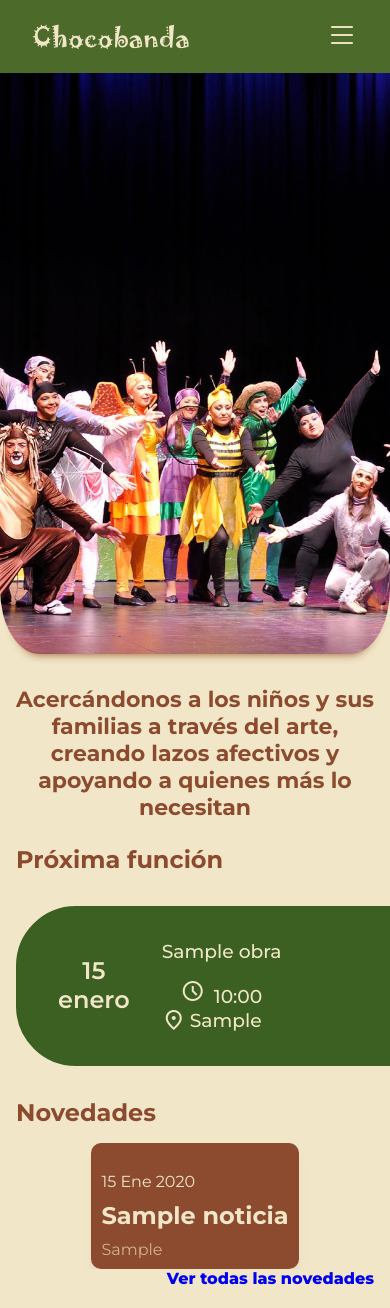
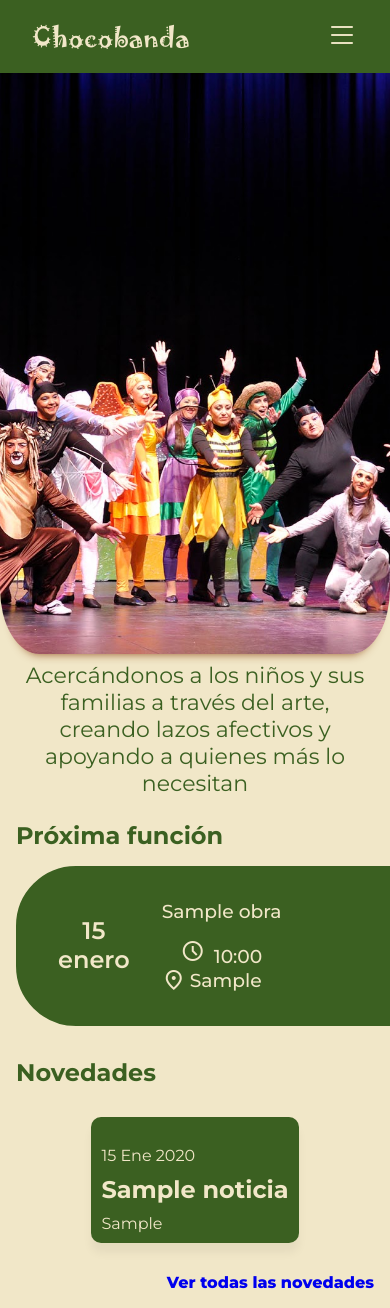
Before and after one commit to thomm23/Chocobanda, a Django app: page / in a window 390 px wide. Run offline with Django 5.2, Linux system fonts and the light colour scheme; tables that the repository leaves empty hold one stand-in row (values such as "Sample post").

Commit message:
Corrijo cuestiones de estetica del home

```diff
--- a/sitioChocobanda/static/css/estilos.css
+++ b/sitioChocobanda/static/css/estilos.css
@@ -9,6 +9,7 @@
     --color-principal: #3b6021; /* Verde */
     --color-secundario: #8c4a2f; /* Marrón */
     --color-fondo: #f1e7c8; /* Beige */
+    --color-interactivo: #BC570A; /* Naranja */
 }
   html, body {
     margin: 0;
@@ -125,9 +126,8 @@ nav{
 .descripcion p {
     font-size: 22px;
     text-align: center;
-    margin: 2rem 1rem 1.5rem;
-    color: #8c4a2f;
-    font-weight: bold;
+    margin: 1rem 1rem 1.5rem 1rem;
+    color: var(--color-principal);
 }
 .funciones{
     width: 20rem;
@@ -185,13 +185,14 @@ nav{
 }
 
 .home-title {
-    color: #8c4a2f;
+    color: var(--color-principal);
     margin: 1rem;
     align-self: flex-start;
+    margin-bottom: 0;
 }
 
 .novedades-section h1{
-    color: #8c4a2f;
+    color: var(--color-principal);
     margin: 1rem;
 }
 
@@ -200,6 +201,10 @@ nav{
     margin: 1rem;
     text-align: right;
     font-weight: bold;
+}
+
+.swiper-slide{
+    padding: 30px;
 }
 
 .redes a {
@@ -266,7 +280,7 @@ nav{
         padding: 2rem;
         padding-top: 1rem; /* Cambia el valor según lo que necesites */
         padding-bottom: 1rem; /* Cambia el valor según lo que necesites */
-        background-color: #4C6A2A;
+        background-color: var(--color-principal);
         position: fixed;
         width: 100%;
         top: 0;
@@ -397,9 +411,8 @@ nav{
     .descripcion p {
         font-size: 22px;
         text-align: center;
-        margin: 2rem 1rem 1.5rem;
-        color: #8c4a2f;
-        font-weight: bold;
+        margin: 0.5rem 1rem 1.5rem 1rem;
+        color: var(--color-principal);
     }
 
     .tabla-agenda-section {
@@ -446,7 +459,15 @@ nav{
     .home-funciones-wrapper {
         flex-direction: column;
         width: 100%;
+        color: var(--color-principal);
     }
+
+    .no-eventos {
+        margin-left: 15px;
+        margin-right: 15px;
+        color: var(--color-principal);
+    }
+
     .proxima-funcion , .funciones{
         width: 100%;
         height: 10rem;
@@ -474,6 +495,10 @@ nav{
         width: 100%;
     }
 
+    .home-title {
+        margin-bottom: 0;
+    }
+
     .agenda-section {
         display: flex;
         flex-direction: column;
@@ -637,8 +662,8 @@ nav{
 
 .card-link {
     display: block;
-    background: #8c4a2f;
-    color: #f1e7c8;
+    background: var(--color-principal);
+    color: var(--color-fondo);
     text-decoration: none;
     box-shadow: 0 10px 10px rgba(0, 0, 0, 0.05);
     transition: 0.2s ease;
@@ -669,7 +694,7 @@ nav{
 
 .card-description {
     font-size: 1rem;
-    color: #d2b48c;
+    color: var(--color-fondo);
 }
 
 .swiper-pagination-bullet {
--- a/sitioChocobanda/templates/home.html
+++ b/sitioChocobanda/templates/home.html
@@ -41,7 +41,7 @@
             </table>
         </div>
         {% else %}
-        <p>No hay próximos eventos.</p>
+        <p class="no-eventos">No hay próximos eventos.</p>
         {% endif %}
     </div>
 
```
Also changed, not shown: other parts of sitioChocobanda/static/css/estilos.css (+20 -11 lines).
